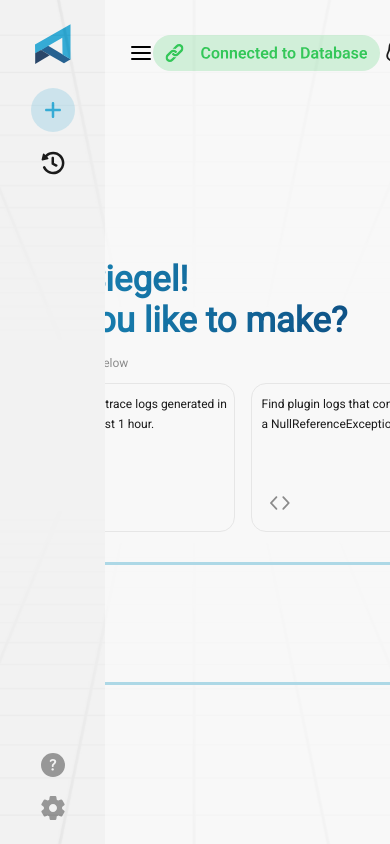
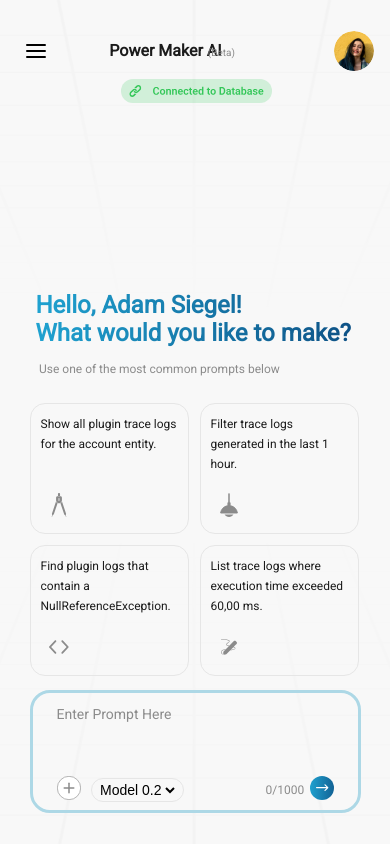
Before and after one commit to Harsh-Panghal/React_Project, a React (Vite) app in the folder react-homepage/Build-landingpage/: page / in a window 390 px wide. Built offline with nearby package versions, Linux system fonts and the light colour scheme.

Commit message:
complete-responsiveHomepage

```diff
--- a/react-homepage/Build-landingpage/src/App.css
+++ b/react-homepage/Build-landingpage/src/App.css
@@ -27,7 +27,7 @@
   position: relative;
 }
 
-.expandedsidebar-card1>.logo-title {
+.expandedsidebar-card1 > .logo-title {
   width: 100%;
   height: 45px;
   /* border: 1px solid green; */
@@ -36,12 +36,12 @@
   justify-content: center;
 }
 
-.logo-title>img {
+.logo-title > img {
   width: 36px;
   height: 45px;
 }
 
-.logo-title>.title {
+.logo-title > .title {
   height: 21px;
   font-size: 18px;
   font-weight: bold;
@@ -49,7 +49,7 @@
   margin-left: 1rem;
 }
 
-.logo-title .title+span {
+.logo-title .title + span {
   font-size: 10px;
   position: relative;
   top: 2px;
@@ -58,11 +58,11 @@
   font-weight: 500;
 }
 
-.expandedsidebar-card1>.newchaticon {
+.expandedsidebar-card1 > .newchaticon {
   margin-top: 1.2rem;
 }
 
-.expandedsidebar-card1>.recent {
+.expandedsidebar-card1 > .recent {
   width: 100%;
   height: 20px;
   display: flex;
@@ -72,11 +72,11 @@
   /* border: 1px solid green; */
 }
 
-.recent>.historyicon {
+.recent > .historyicon {
   margin-left: 0.8rem;
 }
 
-.recent>span {
+.recent > span {
   width: 57px;
   height: 13px;
   font-size: 18px;
@@ -84,7 +84,7 @@
   color: rgba(27, 27, 27, 1);
 }
 
-.expandedsidebar-card1>.history {
+.expandedsidebar-card1 > .history {
   width: 100%;
   /* border: 1px solid red; */
   margin-top: 1.8rem;
@@ -101,13 +101,17 @@
   font-weight: 700;
   color: rgba(0, 122, 141, 1);
   /* border: 1px solid red; */
-    cursor: pointer; /* This makes the cursor a pointer */
+  cursor: pointer;
+  /* This makes the cursor a pointer */
 }
 
 .prompt:hover {
-    color: blue; /* Example hover effect */
-    text-decoration: underline; /* Optional */
+  color: blue;
+  /* Example hover effect */
+  text-decoration: underline;
+  /* Optional */
 }
+
 .prompt-description {
   width: 124px;
   height: 108px;
@@ -127,29 +131,35 @@
   /* align-items: center; */
   opacity: 1;
   filter: none;
-    color: #000; /* or any dark color */
-    z-index: 999; /* make sure it’s above */
+  color: #000;
+  /* or any dark color */
+  z-index: 999;
+  /* make sure it’s above */
   cursor: pointer;
   gap: 0.3rem;
 }
-.prompt-description > div{
+
+.prompt-description > div {
   margin-left: 0.5rem;
   display: flex;
   align-items: center;
   gap: 0.5rem;
 }
+
 .prompt-description > div img {
   width: 16px;
   height: 16px;
 }
+
 .prompt-description > .delete-prompt > span {
-    color: rgba(179, 38, 30, 1)
+  color: rgba(179, 38, 30, 1);
 }
+
 .prompt:hover {
   cursor: pointer;
 }
 
-.history>div {
+.history > div {
   margin-left: 0.8rem;
   height: 16px;
   /* border: 1px solid red; */
@@ -169,7 +179,7 @@
   align-items: center;
 }
 
-.more>span {
+.more > span {
   font-size: 14px;
   font-weight: 400;
   color: rgba(139, 139, 139, 1);
@@ -225,7 +235,7 @@
   margin-bottom: 1.5rem;
 }
 
-.card1>.logo {
+.card1 > .logo {
   width: 36px;
   height: 45px;
 }
@@ -237,7 +247,7 @@
   display: flex;
 }
 
-.main-card>.mainimg {
+.main-card > .mainimg {
   width: 100%;
   height: 100%;
   object-fit: cover;
@@ -245,10 +255,9 @@
   top: 0;
   left: 0;
   z-index: 1;
-
 }
 
-.main-card>.sub-main-card {
+.main-card > .sub-main-card {
   position: relative;
   z-index: 2;
   /* above the image */
@@ -277,21 +286,34 @@
   justify-content: space-between;
   margin-left: 1.5rem;
   margin-right: 1.5rem;
-
 }
 
 header img:hover {
   cursor: pointer;
 }
-
+.sub-main-card header .header-card1 .title {
+  display: none;
+}
+.sub-main-card header .header-card1 .beta {
+  display: none;
+}
+.sub-main-card header .header-card1 .dbicon {
+  height: 36px;
+  /* padding: 5px 10px; */
+}
 .sub-main-card header .header-card2 {
   display: flex;
   align-items: center;
   gap: 1rem;
   margin-right: 2.5rem;
 }
+.sub-main-card header .header-card2 .picicon {
+  width: 40px;
+  height: 40px;
+  border-radius: 50%;
+}
 
-.header-card2>span {
+.header-card2 > span {
   width: 60px;
   /* height:13px; */
   font-size: 18px;
@@ -307,24 +329,28 @@ header img:hover {
   align-items: center;
 }
 
-.content-grid>.content-card {
+.content-grid > .content-card {
   width: 786px;
   height: 432px;
   /* border: 3px solid blue; */
 }
 
-.content-card>h1 {
+.content-card > h1 {
   width: 465px;
   height: 82px;
   font-size: 35px;
   font-weight: 600;
-    background: linear-gradient(to right, rgba(31, 162, 208, 1), rgba(14, 81, 133, 1));
+  background: linear-gradient(
+    to right,
+    rgba(31, 162, 208, 1),
+    rgba(14, 81, 133, 1)
+  );
   background-clip: text;
   -webkit-background-clip: text;
   -webkit-text-fill-color: transparent;
 }
 
-.content-card>p {
+.content-card > p {
   width: 252px;
   height: 20px;
   font-size: 12px;
@@ -334,17 +360,16 @@ header img:hover {
   margin-top: 12px;
 }
 
-.content-card>.card-items {
+.content-card > .card-items {
   width: 100%;
   height: 149px;
   display: flex;
   /* border: 1px solid red; */
   margin-top: 10px;
   gap: 1rem;
-
 }
 
-.card-items>div {
+.card-items > div {
   height: 100%;
   width: 33.33%;
   border: 1px solid rgba(230, 230, 230, 1);
@@ -354,37 +379,33 @@ header img:hover {
   justify-content: space-between;
 }
 
-.card-items>div:hover {
+.card-items > div:hover {
   cursor: pointer;
   border: 3px solid rgba(18, 50, 88, 1);
   /* box-shadow: 0px 4px 10px rgba(18, 50, 88, 0.1); */
 }
 
-.item1>p {
+.item1 > p {
   width: 149px;
   height: 40px;
-
 }
 
-.item2>p {
+.item2 > p {
   width: 158px;
   height: 40px;
-
 }
 
-.item3>p {
+.item3 > p {
   width: 158px;
   height: 40px;
-
 }
 
-.item4>p {
+.item4 > p {
   width: 159px;
   height: 60px;
-
 }
 
-.card-items>div>p {
+.card-items > div > p {
   font-size: 12px;
   font-weight: 500;
   line-height: 20px;
@@ -393,14 +414,14 @@ header img:hover {
   margin-left: 10px;
 }
 
-.card-items>div>img {
+.card-items > div > img {
   width: 24px;
   height: 24px;
   margin-bottom: 1rem;
   margin-left: 1rem;
 }
 
-.content-card>.textarea-box {
+.content-card > .textarea-box {
   width: 100%;
   height: 123px;
   margin-top: 30px;
@@ -427,7 +448,7 @@ header img:hover {
   justify-content: space-between;
 }
 
-.box1>textarea {
+.box1 > textarea {
   width: 100%;
   height: 100%;
   margin-left: 1.5rem;
@@ -441,11 +462,11 @@ header img:hover {
   background-color: transparent;
 }
 
-.textarea-box .box1>textarea::placeholder {
+.textarea-box .box1 > textarea::placeholder {
   color: rgba(139, 139, 139, 1);
   font-size: 14px;
   font-weight: 400;
-    font-family: 'Roboto', sans-serif;
+  font-family: "Roboto", sans-serif;
   line-height: 26px;
 }
 
@@ -456,8 +477,7 @@ textarea:focus {
   /* remove browser-specific glow */
 }
 
-
-.box1>.model-selector {
+.box1 > .model-selector {
   margin-right: 1.5rem;
   width: 106px;
   height: 32px;
@@ -526,8 +546,150 @@ textarea:focus {
   align-items: center;
   /* border: 2px solid red; */
   width: 95px;
+  color: rgba(139, 139, 139, 1);
 }
 
 .submit-button img {
   cursor: pointer;
 }
+
+/* Responsive Styles */
+@media screen and (max-width: 428px) {
+  .sidebar-card {
+    display: none;
+  }
+
+  .main-card {
+    width: 100%;
+  }
+
+  .header-card1 {
+    position: relative;
+  }
+
+  .header-card1 > .dbicon {
+    position: absolute;
+    top: 40px;
+    left: 80px;
+  }
+
+  .sub-main-card > header > .header-card2 {
+    margin-right: 1rem;
+  }
+  .sub-main-card > header > .header-card1 {
+    align-items: center;
+  }
+  .sub-main-card header .header-card1 .title {
+    display: inline;
+    color: rgba(27, 27, 27, 1);
+    font-weight: bold;
+    font-family: "roboto", sans-serif;
+  }
+  .sub-main-card header .header-card1 .dbicon {
+    height: 24px;
+    /* padding: 5px 10px; */
+    position: absolute;
+    top: 40px;
+    left: 97px;
+  }
+  .sub-main-card header .header-card1 .beta {
+    display: inline;
+    font-size: 10px;
+    font-weight: 500;
+    position: relative;
+    right: 75px;
+    top: 2px;
+    color: rgba(139, 139, 139, 1);
+  }
+  .main-card {
+    font-family: "roboto", sans-serif;
+  }
+  .header-card2 > .bellicon,
+  .username {
+    display: none;
+  }
+
+  .content-grid {
+    margin-top: 2rem;
+  }
+
+  .content-grid > .content-card {
+    display: flex;
+    flex-direction: column;
+    align-items: center;
+    height: 100%;
+    width: 100%;
+    justify-content: center;
+  }
+
+  .content-card > h1 {
+    width: 319px;
+    height: 56px;
+    font-size: 24px;
+    font-weight: 600;
+  }
+
+  .content-card > p {
+    position: relative;
+    left: -30px;
+  }
+  .content-card > .card-items {
+    margin-top: 1.5rem;
+    flex-wrap: wrap;
+    width: 331px;
+    height: 131px;
+    gap: 11px;
+  }
+  .card-items > div {
+    width: 159px;
+  }
+  .card-items .item1 > p {
+    width: 137px;
+    height: 60px;
+  }
+  .card-items .item2 > p {
+    width: 134px;
+    height: 60px;
+  }
+  .card-items .item3 > p {
+    width: 136px;
+    height: 60px;
+  }
+  .card-items .item4 > p {
+    width: 134px;
+    height: 60px;
+  }
+  .content-grid > .content-card > .textarea-box {
+    position: relative;
+    top: 126px;
+    width: 331px;
+  }
+  .textarea-box .box1 .model-selector {
+    width: 93px;
+    height: 24px;
+    position: relative;
+    top: 77px;
+    right: 150px;
+  }
+  .textarea-box .box2 .attachment-text {
+    display: none;
+  }
+  .textarea-box .box2 .submit-button {
+    justify-content: end;
+    gap: 5px;
+  }
+  .textarea-box .box2 .submit-button > span {
+    width: 39px;
+    height: 9px;
+    font-size: 12px;
+    color: rgba(139, 139, 139, 1);
+  }
+  .textarea-box .box2 .submit-button img {
+    width: 24px;
+    height: 24px;
+  }
+  .textarea-box .box2 .attachment-icon .addicon {
+    width: 24px;
+    height: 24px;
+  }
+}
--- a/react-homepage/Build-landingpage/src/components/Header.jsx
+++ b/react-homepage/Build-landingpage/src/components/Header.jsx
@@ -8,12 +8,14 @@ const Header = ({ onToggleSidebar }) => (
   <header>
     <div className="header-card1">
       <img src={threelinesIcon} alt="Menu" className='threelinesicon' onClick={onToggleSidebar} />
+      <span className="title">Power Maker AI</span>
+      <span className='beta'> (Beta)</span>
       <img src={dbIcon} alt="Database" className='dbicon' />
     </div>
     <div className="header-card2">
       <img src={bellIcon} alt="Bell" className='bellicon' />
       <img src={picIcon} alt="Profile" className='picicon' />
-      <span>Alessio</span>
+      <span className='username'>Alessio</span>
     </div>
   </header>
 );
--- a/react-homepage/Build-landingpage/src/components/PromptInputArea.jsx
+++ b/react-homepage/Build-landingpage/src/components/PromptInputArea.jsx
@@ -18,7 +18,7 @@ const PromptInputArea = () => (
     <div className="box2">
       <div className="attachment-icon">
         <img src={attachIcon} alt="Attach" className='addicon' />
-        <span>Add Attachment</span>
+        <span className='attachment-text'>Add Attachment</span>
       </div>
       <div className="submit-button">
         <span>0/1000</span>
```
Lines whose indentation alone changed are shown as unchanged.
